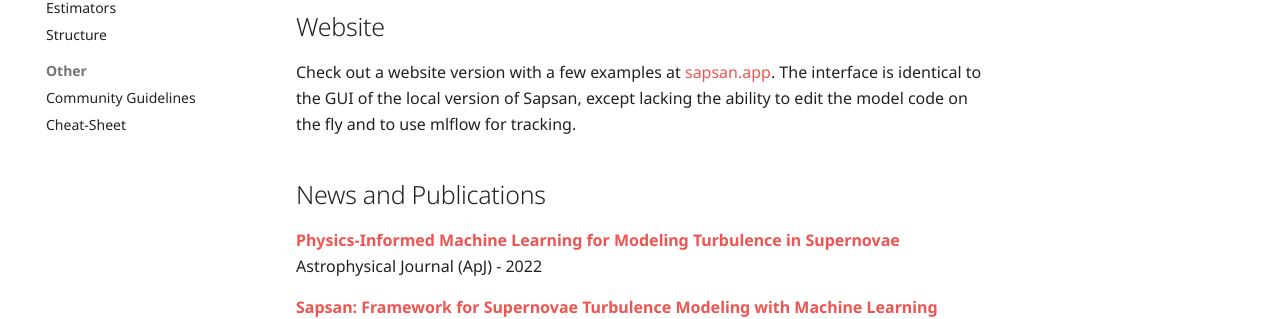
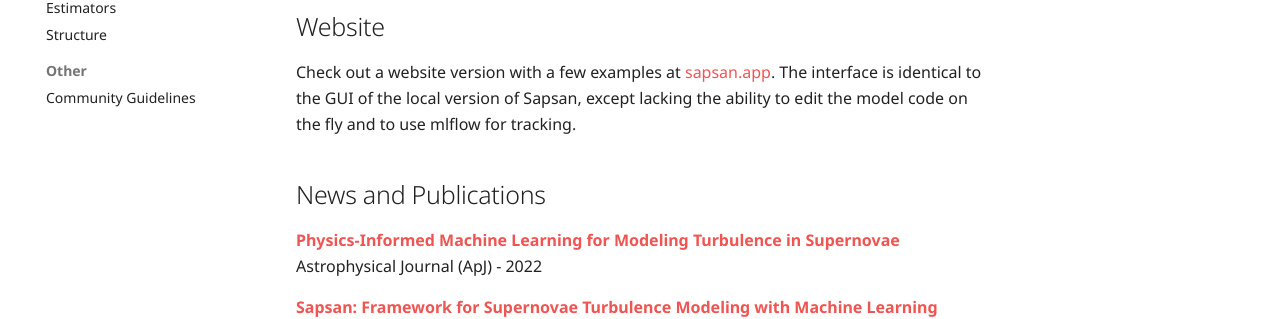
Before and after one commit to sapsan-wiki/sapsan-wiki.github.io, an MkDocs documentation site: the page built from docs/index.md, in a window 1280 px wide. Shown: the part 554-873 px from the top of the page. Built offline with MkDocs 1.6.1 and Material for MkDocs 9.7.7, drawn with Linux system fonts in a browser that asks for light colours; comment, search, counter and statistics services are not loaded; the version menu is left out.

Commit message:
removed cheat-sheet

```diff
--- a/mkdocs.yml
+++ b/mkdocs.yml
@@ -126,6 +126,5 @@ nav:
         - details/structure.md
       - Other:
         - other/community.md
-        - cheat_sheet.md
     - API Reference:
         - api.md
```
